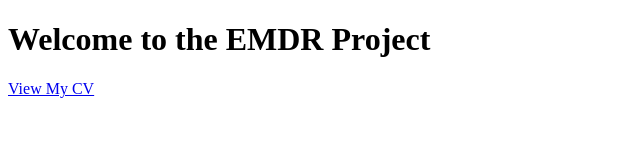
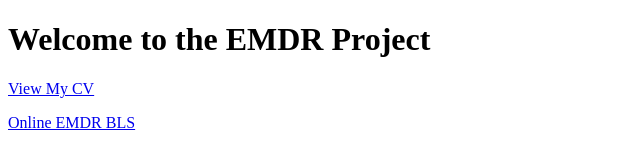
Before and after one commit to gokhanakbag/emdr, a plain HTML site: page index.html in a window 1280 px wide. Shown: the whole page, without its empty margins (0-640 px from the left). Drawn offline with Linux system fonts and the light colour scheme.

Commit message:
Update index.html

```diff
--- a/index.html
+++ b/index.html
@@ -8,5 +8,6 @@
 <body>
     <h1>Welcome to the EMDR Project</h1>
     <p><a href="cv.html">View My CV</a></p>
+    <p><a href="emdr-bls.html">Online EMDR BLS</a></p>
 </body>
 </html>
```
